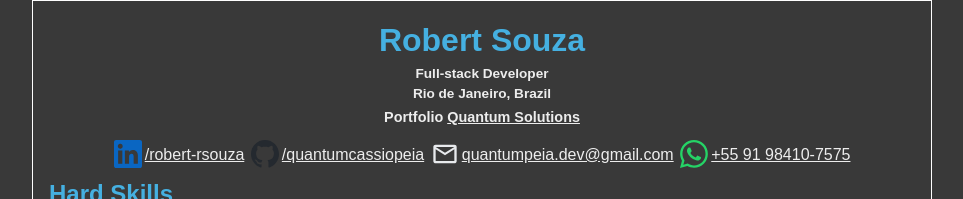
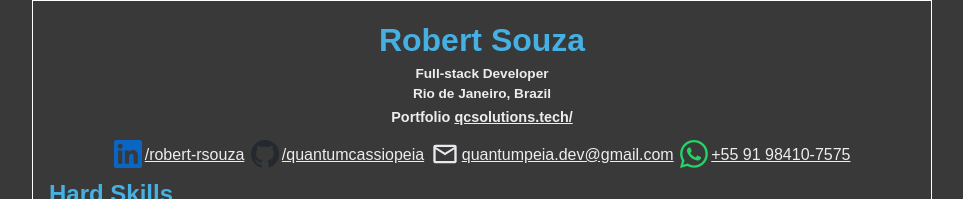
Before and after one commit to quantumcassiopeia/pirateKing-nextjs-resume, a Next.js app: page /en in a window 1280 px wide. Shown: the top 199 px of the page, without its empty margins (158-1121 px from the left). Built offline with nearby package versions, Linux system fonts and the light colour scheme; some icons are missing; a web font is replaced by a local one.

Commit message:
update: portfolio link

```diff
--- a/messages/en.json
+++ b/messages/en.json
@@ -4,7 +4,7 @@
     "job": "Full-stack Developer",
     "city": "Rio de Janeiro, Brazil",
     "portfolioTitle": "Portfolio",
-    "portfolioLink": "Quantum Solutions"
+    "portfolioLink": "qcsolutions.tech/"
   },
   "skills": {
     "hardSkills": {
--- a/messages/pt-BR.json
+++ b/messages/pt-BR.json
@@ -4,7 +4,7 @@
     "job": "Desenvolvedor Full-stack",
     "city": "Rio de Janeiro, Brasil",
     "portfolioTitle": "Portfólio",
-    "portfolioLink": "Quantum Soluções"
+    "portfolioLink": "qcsolutions.tech/"
   },
   "skills": {
     "hardSkills": {
--- a/src/layout/Header/Header.tsx
+++ b/src/layout/Header/Header.tsx
@@ -14,7 +14,7 @@ export default function Header() {
       <h3>{t("city")}</h3>
       <a
         className={styles.portfolio}
-        href="https://quantum-portfolio-alpha.vercel.app/"
+        href="https://qcsolutions.tech"
         target="_blank"
         rel="noopener noreferrer"
       >
```
